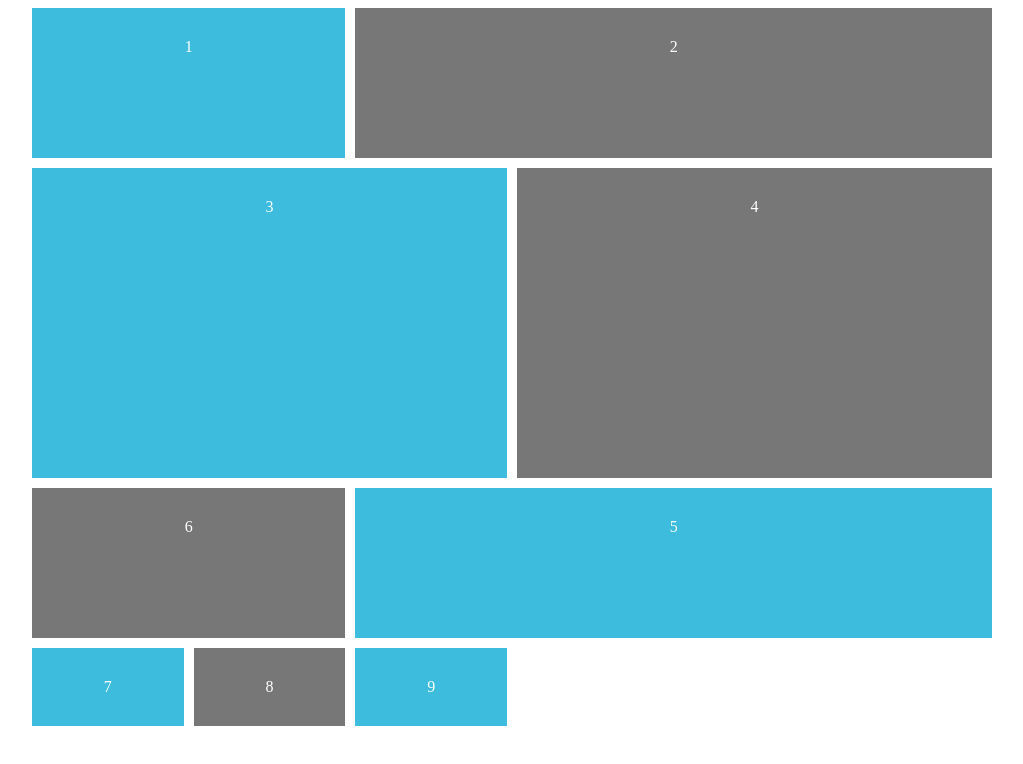
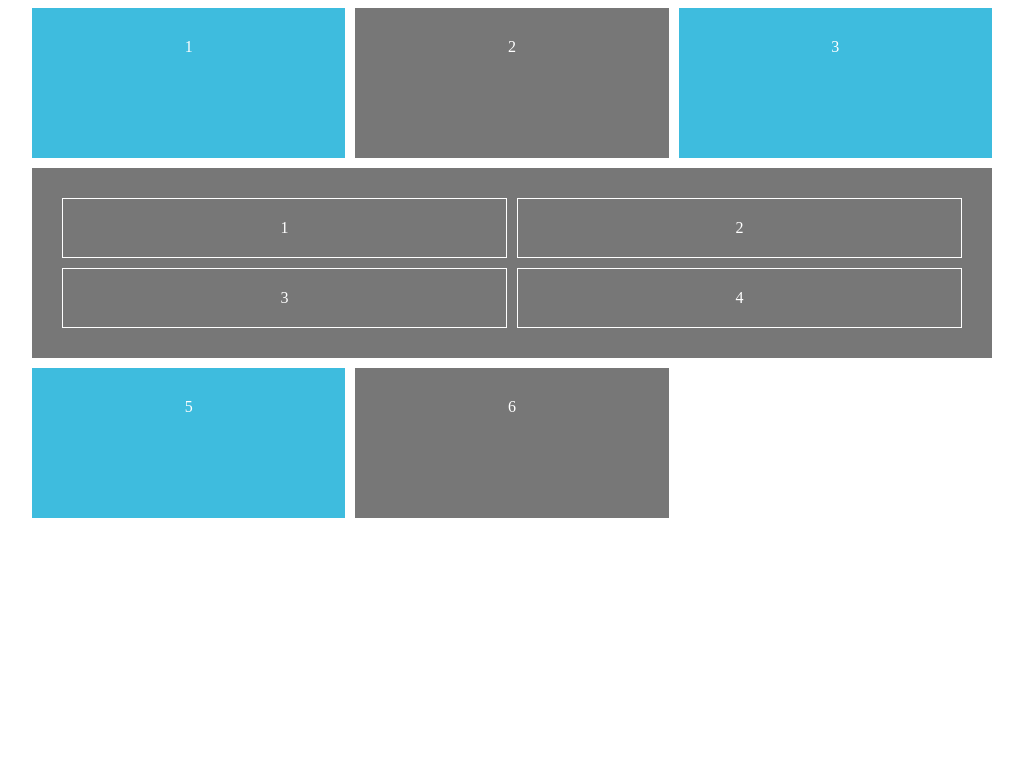
Before and after one commit to khanhleemtp/css-grid, a plain HTML site: page index.html in a window 1280 px wide. Shown: the whole page, without its empty margins (128-1151 px from the left). Drawn offline with Linux system fonts and the light colour scheme.

Commit message:
4-done-grid-nested grids

```diff
--- a/index.html
+++ b/index.html
@@ -16,7 +16,7 @@
             display: grid;
             /* grid-template-columns: 40% 20% 40%; */
             /* grid-template-columns: 1fr 1fr 1fr; */
-            grid-template-columns: repeat(6, 1fr);
+            grid-template-columns: repeat(3, 1fr);
             grid-template-rows: repeat(4, minmax(150px, auto));
             /* grid-column-gap: 10px ;
             grid-row-gap: 10px; */
@@ -32,40 +32,25 @@
         }
         #content div:nth-child(even){
             background: #777;
-            padding: 30px;
+        }
+
+        .nested{
+            display: grid;
+            grid-template-columns: 1fr 1fr;
+            grid-template-rows: repeat(2, minmax(50px, auto));
+            grid-gap: 10px;
+            grid-column: span 3;
+        }
+
+        .nested p{
+            border: 1px solid #fff;
+            padding: 20px;
+            margin: 0;
         }
     /*
     Chiều cao bị chi phối bởi nd bên trong (1)
      */
 
-     .one{
-         /* grid-column-start: 1;
-         grid-column-end: 3; */
-        grid-column: 1/3;
-     }
-
-     .two{
-        grid-column: 3/7;
-     }
-
-     .three{
-         grid-column: 1/4;
-         grid-row: 2/4;
-     }
-
-     .four{
-         grid-column: 4/7;
-         grid-row: 2/4;
-     }
-
-     .five{
-         grid-column: 3/7;
-     }
-
-     .six{
-         grid-row: 4;
-         grid-column: 1/3 ;
-     }
     </style>
 </head>
 <body>
@@ -73,12 +58,14 @@
         <div class="one">1</div>
         <div class="two">2</div>
         <div class="three">3</div>
-        <div class="four">4</div>
+        <div class="nested">
+                <p>1</p>
+                <p>2</p>
+                <p>3</p>
+                <p>4</p>
+        </div>
         <div class="five">5</div>
         <div class="six">6</div>
-        <div class="seven">7</div>
-        <div class="eight">8</div>
-        <div class="nine">9</div>
     </div>
 </body>
 </html>
```
